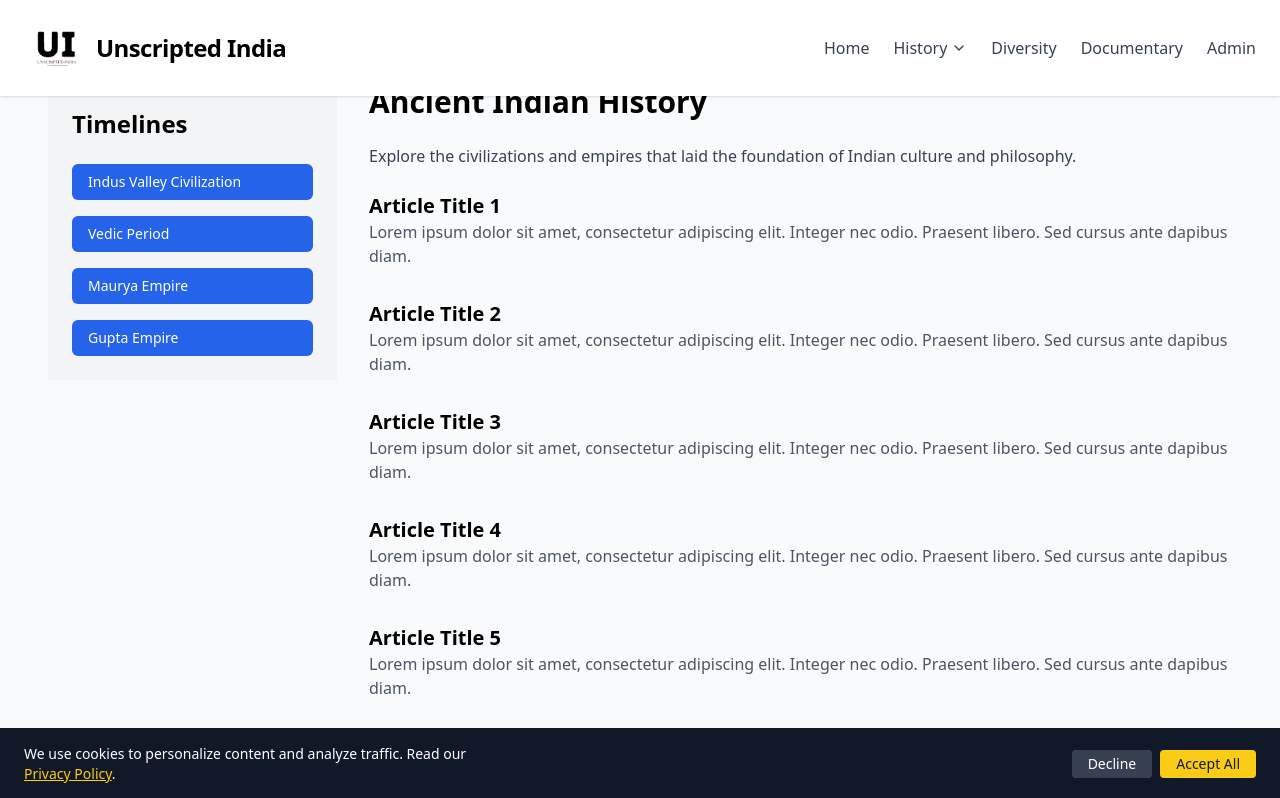
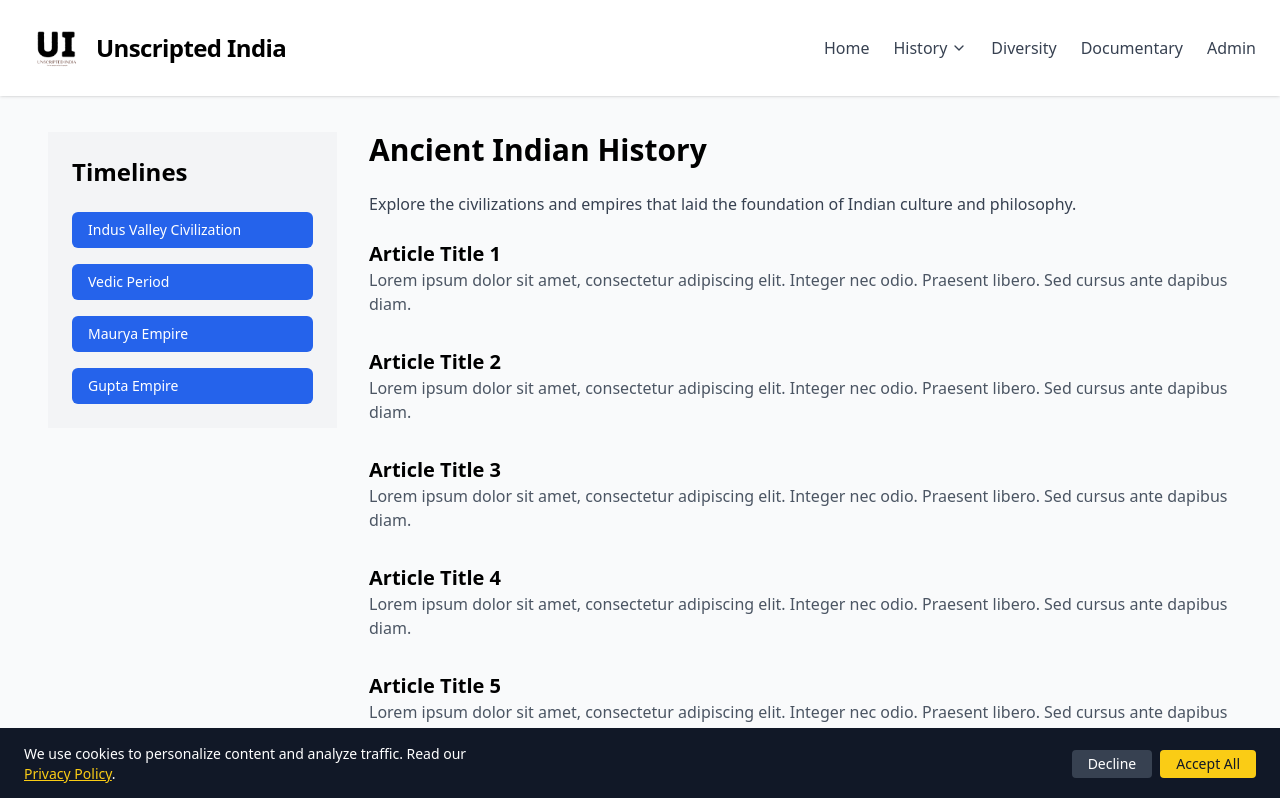
Before and after one commit to aasifazlan/ui-frontend, a React (Vite) app: page /history/ancient in a window 1280 px wide. Shown: the top 798 px of the page. Built offline with nearby package versions, Linux system fonts and the light colour scheme.

Commit message:
anicient content margin

```diff
--- a/src/pages/history/AncientHistory.jsx
+++ b/src/pages/history/AncientHistory.jsx
@@ -12,7 +12,7 @@ const AncientHistory = () => {
   ];
 
   return (
-    <div className="mt-20 px-4 md:px-8">
+    <div className="mt-32 px-4 md:px-8">
       {/* Timeline header (visible on mobile) */}
       <div className="lg:hidden mb-6">
         <h2 className="text-2xl font-bold mb-4">Timelines</h2>
```
